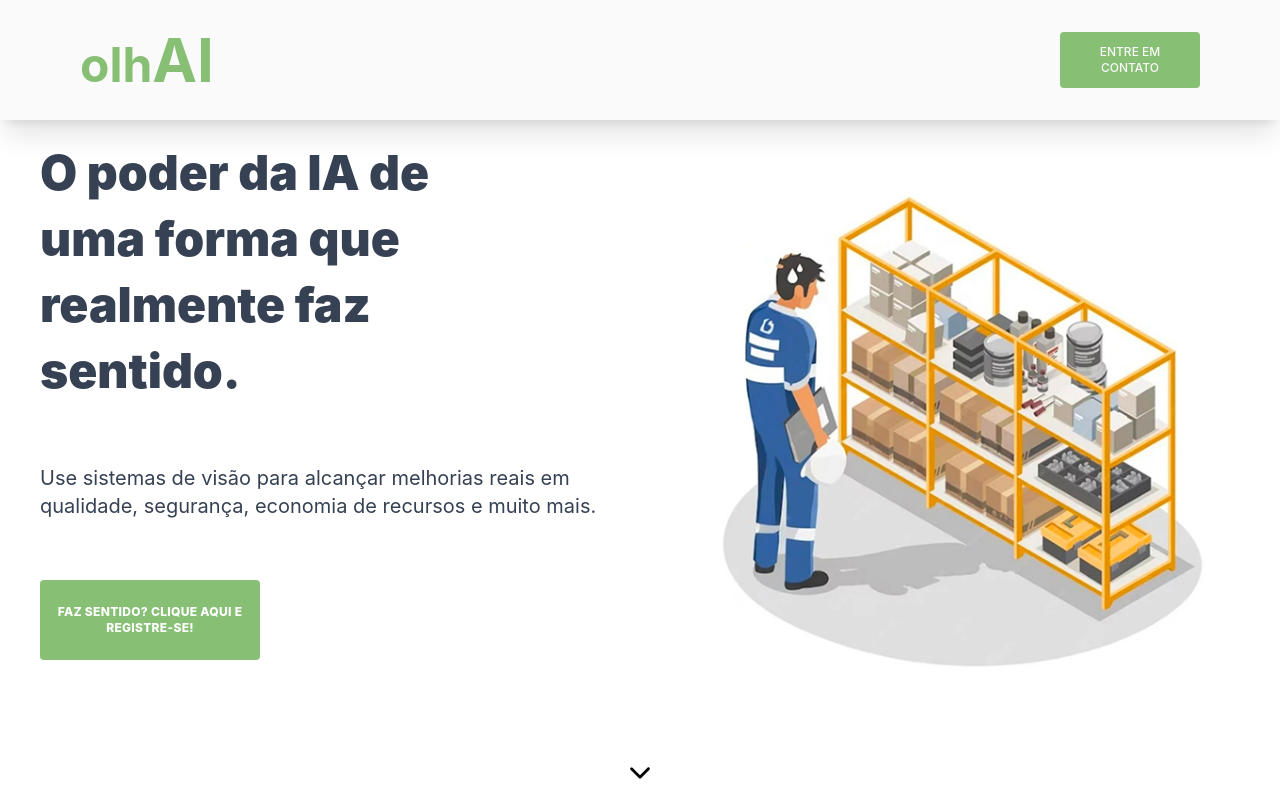
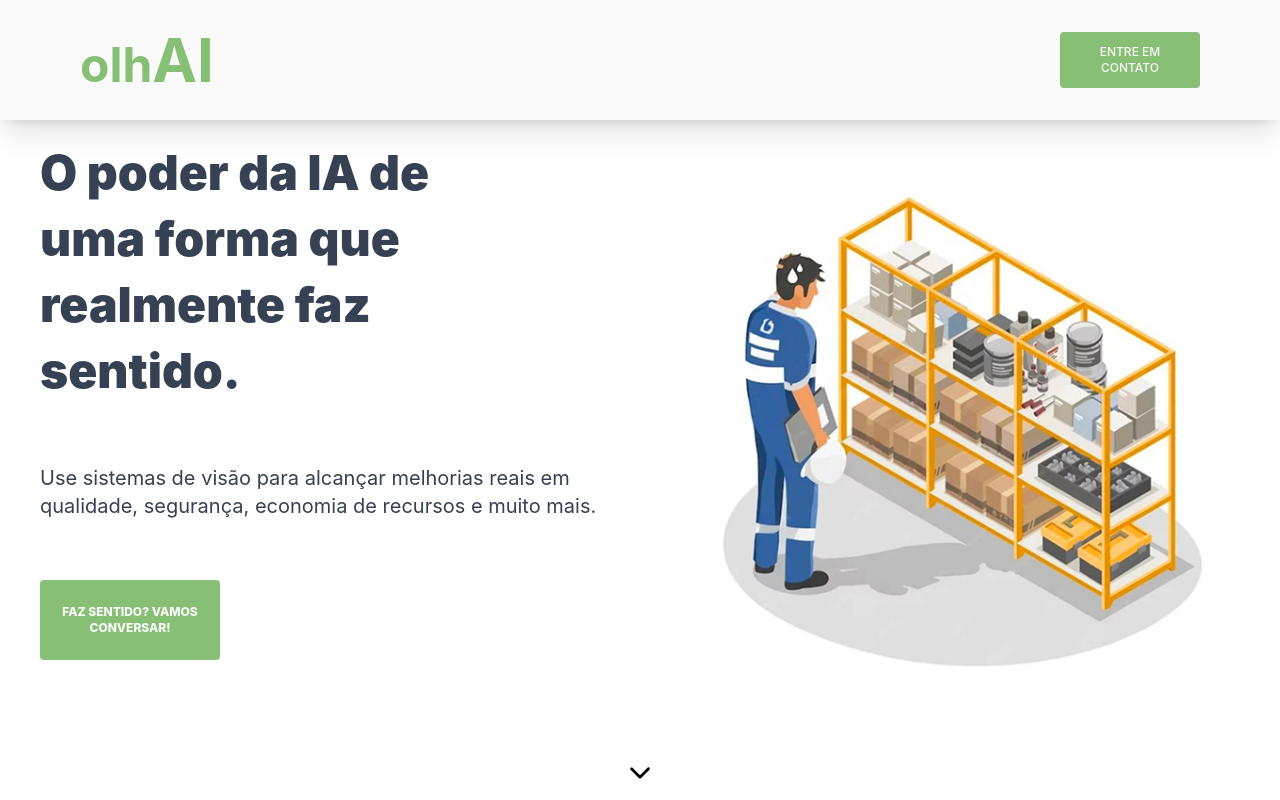
Before and after one commit to gutembergsa/gv-landing-page, a React (Vite) app: page / in a window 1280 px wide. Shown: the top 800 px of the page. Built offline with nearby package versions, Linux system fonts and the light colour scheme.

Commit message:
feat: Adding calendly meeting redirect

```diff
--- a/src/Components/Nav/Nav.tsx
+++ b/src/Components/Nav/Nav.tsx
@@ -21,7 +21,7 @@ const Nav = ({ logo }: NavType) => {
           olh<span className="text-6xl max-lg:text-4xl">AI</span>
         </Link>
         <Link
-          to="/subscribe"
+          to="https://calendly.com/gutemberg-silvasa/"
           className="text-center self-center w-35 h-auto outline-none border-none rounded-sm p-3 bg-[#87BF74] text-xs font-554  font-medium text-zinc-50  select-none
         max-lg:p-3 max-lg:text-[9px] max-sm:hidden
         transform active:bg-[#87BF74E0] active:translate-y-[4px]"
--- a/src/Views/Home/Home.tsx
+++ b/src/Views/Home/Home.tsx
@@ -2,7 +2,7 @@ import { useRef } from 'react'
 import { IoIosArrowDown } from 'react-icons/io'
 import { CiLinkedin } from 'react-icons/ci'
 
-import { Nav, Button, BaseTitle } from '../../Components'
+import { Nav, BaseTitle } from '../../Components'
 import { CardGroupFlex } from './Components'
 
 import image from '../../assets/image_1.jpg'
@@ -10,7 +10,7 @@ import image from '../../assets/image_1.jpg'
 import cam_image from '../../assets/cam.jpg'
 import app_image from '../../assets/app.jpg'
 import ia_image from '../../assets/ia.jpg'
-import { Link, useNavigate } from 'react-router-dom'
+import { Link } from 'react-router-dom'
 import { useWindowSize } from '../../Hooks'
 import { scroll } from '../../Utils'
 
@@ -18,7 +18,6 @@ const Home = () => {
   const scrollToRef1 = useRef<HTMLParagraphElement>(null)
   const scrollToRef2 = useRef<HTMLImageElement>(null)
   const { width } = useWindowSize()
-  const navigate = useNavigate()
 
   return (
     <div>
@@ -35,10 +34,17 @@ const Home = () => {
                 Use sistemas de visão para alcançar melhorias reais em
                 qualidade, segurança, economia de recursos e muito mais.
               </h2>
-              <Button
-                content="FAZ SENTIDO? CLIQUE AQUI E REGISTRE-SE!"
-                onClick={() => navigate('/subscribe')}
-              />
+              <Link
+                to="https://calendly.com/gutemberg-silvasa/30min"
+                className="flex items-center text-center self-center w-45 h-20 outline-none
+                border-none rounded-sm p-3 bg-[#87BF74] text-xs/4 tracking-wid
+                font-554 font-extrabold text-zinc-50  select-none
+                transform active:bg-[#87BF74E0] active:translate-y-[4px]
+                max-lg:w-40 max-lg:h-15 max-lg:pt-[9px]
+                max-md:m-auto max-md:text-[12px] max-md:font-bold max-md:w-48 max-md:p-3"
+              >
+                FAZ SENTIDO? VAMOS CONVERSAR!
+              </Link>
             </div>
             <div className="max-lg:hidden">
               <img src={image} alt="banner" />
@@ -117,11 +123,21 @@ const Home = () => {
             Gostou? Clique e traga seu negócio para o futuro
           </p>
           <Link
+            to="https://calendly.com/gutemberg-silvasa/30min"
+            className="flex justify-center items-center text-center self-center w-45 h-15 m-auto outline-none
+                border-none rounded-sm p-3 bg-[#87BF74] text-xs/4 tracking-wide
+                font-554 font-extrabold text-zinc-50
+                transform active:bg-[#87BF74E0] active:translate-y-[4px]
+                max-md:w-35  max-md:text-[11px]"
+          >
+            VAMOS CONVERSAR!{' '}
+          </Link>
+          {/* <Link
             to="/subscribe"
             className="self-center p-4 outline-none border-none rounded-sm  bg-[#87BF74] text-md/4 tracking-wider font-554 font-extrabold text-white max-md:w-25 max-md:h-10 max-md:block max-md:m-auto max-md:text-[12px] active:bg-[#87BF74E0] active:translate-y-[4px] max-md:pt-[11px]"
           >
-            ADQUIRIR
-          </Link>{' '}
+            VAMOS CONVERSAR!
+          </Link>{' '} */}
         </section>
         {/* Seção footer */}
         <section className="bg-black p-1 pt-25 pb-25">
--- a/src/Views/Subscribe/Subscribe.tsx
+++ b/src/Views/Subscribe/Subscribe.tsx
@@ -60,7 +60,7 @@ const Subscribe = () => {
             />
           </div>
         </div>
-        {/* <div
+        <div
           onClick={() => scroll(scrollToRef1, 100)}
           className="flex justify-center align-middle w-10 rounded-full m-auto"
         >
@@ -70,9 +70,9 @@ const Subscribe = () => {
             className="cursor-pointer absolute bottom-[12px]"
             onClick={() => scroll(scrollToRef1, 100)}
           />
-        </div> */}
+        </div>
       </div>
-      {/* <form ref={scrollToRef1} onSubmit={handleSubmit(onSubmit)}>
+      <form ref={scrollToRef1} onSubmit={handleSubmit(onSubmit)}>
         <input type="hidden" name="_gotcha" className="hidden" />
 
         <div className="space-y-12 bg-white shadow-[0px_-0px_10px_rgba(0,0,0,0.3)] p-20 rounded-md  max-sm:p-7">
@@ -171,7 +171,7 @@ const Subscribe = () => {
             </button>
           </div>
         </div>
-      </form> */}
+      </form>
     </div>
   )
 }
--- a/src/main.tsx
+++ b/src/main.tsx
@@ -3,7 +3,6 @@ import { createRoot } from 'react-dom/client'
 import { createBrowserRouter, RouterProvider } from 'react-router-dom'
 import { CarouselProvider } from 'pure-react-carousel'
 import { Helmet, HelmetProvider } from 'react-helmet-async'
-import { Analytics } from '@vercel/analytics/react'
 
 import { Home, Subscribe } from './Views'
 
```
